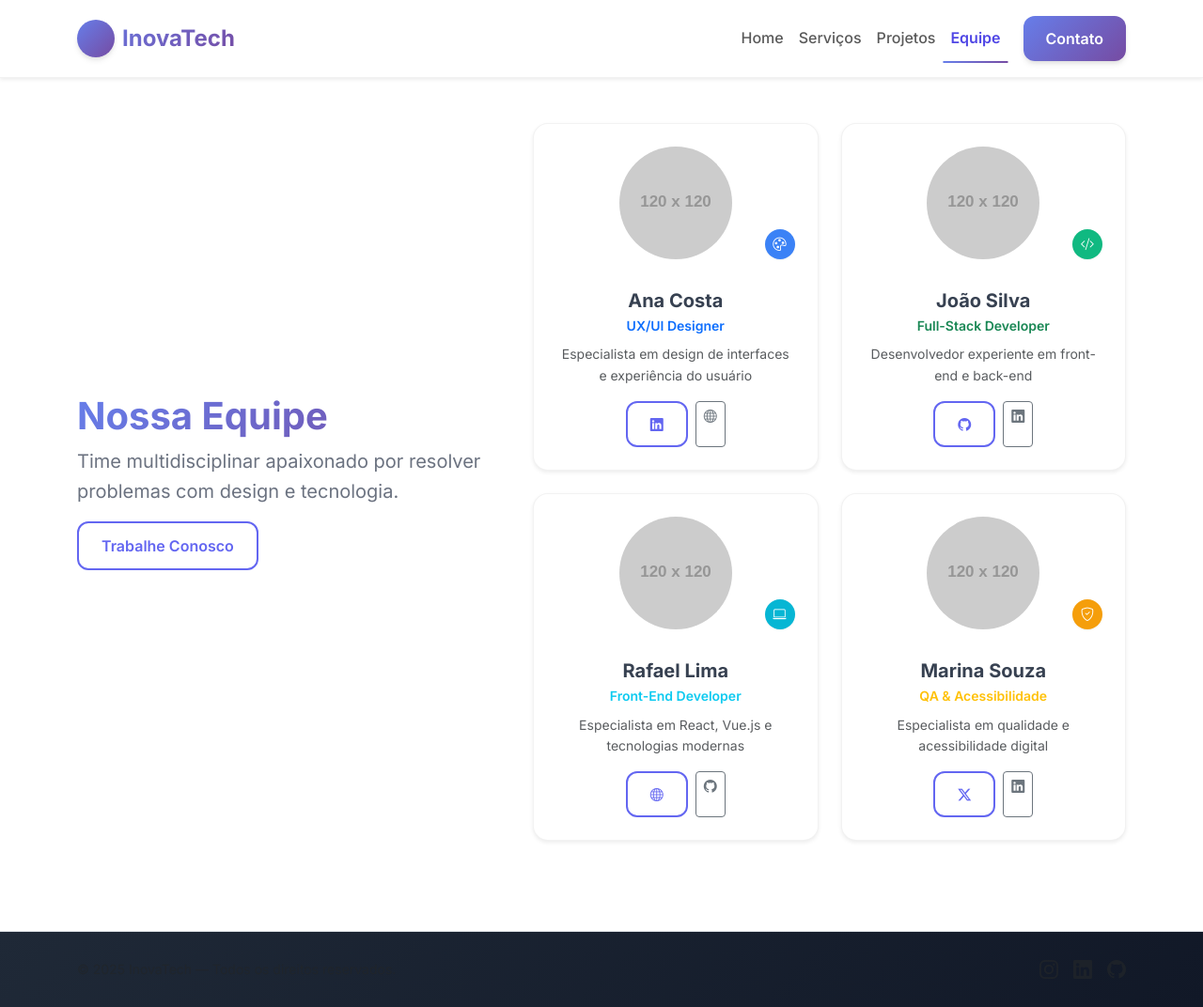
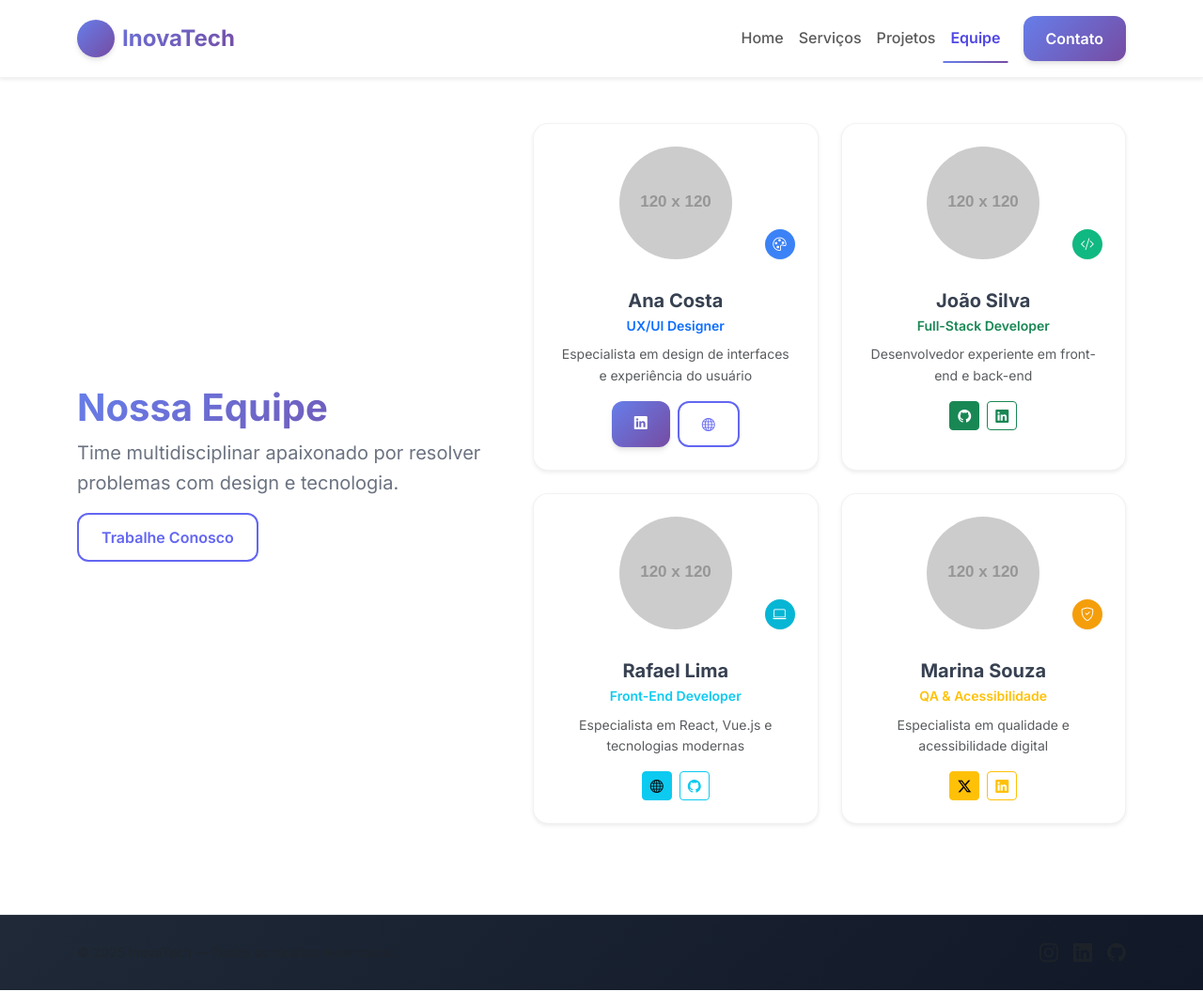
Before and after one commit to Higor-Matos/inovatech, a plain HTML site: page equipe.html in a window 1280 px wide. Shown: the whole page at 94% size. Drawn offline with nearby package versions, Linux system fonts and the light colour scheme; placeholder pictures from the web are drawn by us.

Commit message:
refactor: update team member buttons and replace images with placeholders for consistency across the site

```diff
--- a/equipe.html
+++ b/equipe.html
@@ -59,10 +59,10 @@
               <p class="text-primary small mb-2 fw-semibold">UX/UI Designer</p>
               <p class="text-muted small mb-3">Especialista em design de interfaces e experiência do usuário</p>
               <div class="d-flex justify-content-center gap-2">
-                <a class="btn btn-outline-primary btn-sm" href="#" title="LinkedIn">
+                <a class="btn btn-primary btn-sm" href="#" title="LinkedIn">
                   <i class="bi bi-linkedin"></i>
                 </a>
-                <a class="btn btn-outline-secondary btn-sm" href="#" title="Portfólio">
+                <a class="btn btn-outline-primary btn-sm" href="#" title="Portfólio">
                   <i class="bi bi-globe"></i>
                 </a>
               </div>
@@ -83,10 +83,10 @@
               <p class="text-success small mb-2 fw-semibold">Full-Stack Developer</p>
               <p class="text-muted small mb-3">Desenvolvedor experiente em front-end e back-end</p>
               <div class="d-flex justify-content-center gap-2">
-                <a class="btn btn-outline-primary btn-sm" href="#" title="GitHub">
+                <a class="btn btn-success btn-sm" href="#" title="GitHub">
                   <i class="bi bi-github"></i>
                 </a>
-                <a class="btn btn-outline-secondary btn-sm" href="#" title="LinkedIn">
+                <a class="btn btn-outline-success btn-sm" href="#" title="LinkedIn">
                   <i class="bi bi-linkedin"></i>
                 </a>
               </div>
@@ -107,10 +107,10 @@
               <p class="text-info small mb-2 fw-semibold">Front-End Developer</p>
               <p class="text-muted small mb-3">Especialista em React, Vue.js e tecnologias modernas</p>
               <div class="d-flex justify-content-center gap-2">
-                <a class="btn btn-outline-primary btn-sm" href="#" title="Portfólio">
+                <a class="btn btn-info btn-sm" href="#" title="Portfólio">
                   <i class="bi bi-globe"></i>
                 </a>
-                <a class="btn btn-outline-secondary btn-sm" href="#" title="GitHub">
+                <a class="btn btn-outline-info btn-sm" href="#" title="GitHub">
                   <i class="bi bi-github"></i>
                 </a>
               </div>
@@ -131,10 +131,10 @@
               <p class="text-warning small mb-2 fw-semibold">QA & Acessibilidade</p>
               <p class="text-muted small mb-3">Especialista em qualidade e acessibilidade digital</p>
               <div class="d-flex justify-content-center gap-2">
-                <a class="btn btn-outline-primary btn-sm" href="#" title="Twitter">
+                <a class="btn btn-warning btn-sm" href="#" title="Twitter">
                   <i class="bi bi-twitter-x"></i>
                 </a>
-                <a class="btn btn-outline-secondary btn-sm" href="#" title="LinkedIn">
+                <a class="btn btn-outline-warning btn-sm" href="#" title="LinkedIn">
                   <i class="bi bi-linkedin"></i>
                 </a>
               </div>
```
Also changed, not shown: index.html (+1 -1 lines), projetos.html (+3 -3 lines), servicos.html (+1 -1 lines).
